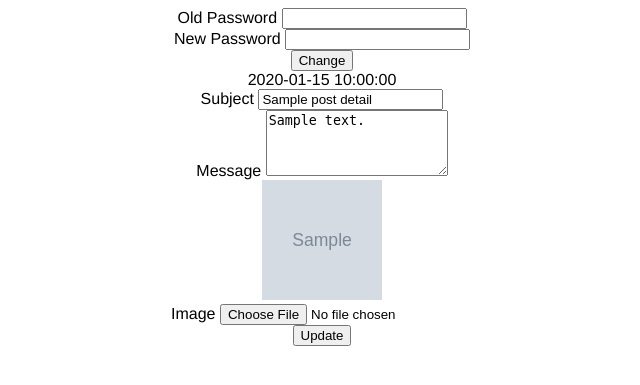
After one commit to RubertoAlexander/Forum-CC-A1, a Flask app: template app/templates/user.html in a window 1280 px wide. The commit adds this page. Shown: the top 385 px of the page, without its empty margins (318-958 px from the left). Run offline with Flask 2, Linux system fonts and the light colour scheme; the template is opened without the code that fills it: most values are stand-ins (such as "Sample title", 1, 10 or a date in 2020); grey boxes marked "Sample" are stand-in pictures.

Commit message:
User Page

```diff
--- a/app/models/fs_messages.py
+++ b/app/models/fs_messages.py
@@ -1,5 +1,6 @@
-from datetime import datetime
+from datetime import datetime, timedelta, timezone, tzinfo
 from . import db, firestore
+import zoneinfo
 
 COLLECTION = 'messages'
 
@@ -8,7 +9,7 @@ def add_message(user_key, subject, message):
         'user' : db.collection('users').document(user_key),
         'subject' : subject,
         'message' : message,
-        'post_datetime' : datetime.utcnow()
+        'post_datetime' : datetime.now()
     }
     result = db.collection(COLLECTION).add(message)
     return result[1].id
@@ -18,6 +19,7 @@ def get_message(message_key):
     return message
 
 def update_message(message_key, message_dict):
+    message_dict['post_datetime'] = datetime.now()
     message = db.collection(COLLECTION).document(message_key)
     message.set(message_dict, merge=True)
 
--- a/app/models/fs_users.py
+++ b/app/models/fs_users.py
@@ -4,11 +4,15 @@ COLLECTION = u'users'
 
 def get_user_by_id(id):
     query = db.collection(COLLECTION).where(u'id', u'==', id).limit(1).get()
+    print(query)
     user_list = list(query)
     if len(user_list) > 0:
         return user_list[0]
     else:
         return None
+
+def get_user_doc_ref(key):
+    return db.collection(COLLECTION).document(key)
 
 def get_user_by_username(username) -> list:
     query = db.collection(COLLECTION).where(u'user_name', u'==', username).limit(1).get()
--- a/app/models/gcs_message_images.py
+++ b/app/models/gcs_message_images.py
@@ -5,6 +5,8 @@ bucket = client.get_bucket(u'forum-cc-a1-task1-s3663431.appspot.com')
 
 def upload_image(image_file, message_id) -> None:
     blob = bucket.blob('message_images/'+ message_id + '.jpg')
+    print(blob)
+    blob.cache_control = 'max-age=0'
     blob.upload_from_file(image_file)
     blob.make_public()
 
--- a/app/templates/forum.html
+++ b/app/templates/forum.html
@@ -8,7 +8,7 @@
 
 <body>
     <img src="{{ user_image }}" alt="User Profile Image" width="120" height="120"/>
-    <a href="/user/{{ user_name }}">{{ user_name }}</a>
+    <a href="/user/{{ user_id }}">{{ user_name }}</a>
     <a href="/logout">Logout</a>
 
     <form method="post" id='message' enctype="multipart/form-data">
--- /dev/null
+++ b/app/templates/user.html
@@ -0,0 +1,39 @@
+{% extends 'index.html' %}
+
+{% block header %}
+<h1>{% block title %}User Page{% endblock %}</h1>
+{% endblock %}
+
+{% block content %}
+
+<body>
+
+    <form action="/user/{{ user_id }}/password" method="post">
+        <label for="old-password">Old Password</label>
+        <input type="password" name="old-password" id="old-password" required/><br>
+        <label for="new-password">New Password</label>
+        <input type="password" name="new-password" id="new-password" required /><br>
+        <input type="submit" value="Change">
+    </form>
+    {% if pwd_error %}
+    <p>{{ pwd_error }}</p>
+    {% endif %}
+
+    {% for post in posts %}
+    <form action="/user/{{ user_id }}/update/{{ post['post_details'].id }}" method="post" id="{{ post['post_details'].id }}" enctype="multipart/form-data">
+        {{ post['post_datetime'] }}<br>
+        <label for="{{ post['post_details'].id }}-subject">Subject</label>
+        <input name="{{ post['post_details'].id }}-subject" id="{{ post['post_details'].id }}-subject" value="{{ post['post_details'].get('subject') }}" required/><br>
+        <label for="{{ post['post_details'].id }}-message-text">Message</label>
+        <textarea id="{{ post['post_details'].id }}-message-text" name="{{ post['post_details'].id }}-message-text" rows="4" cols="20" form="{{ post['post_details'].id }}" >{{ post['post_details'].get('message') }}</textarea><br>
+        {% if post['post_image'] %}
+            <img src="{{ post['post_image'] }}" alt='Message Image' width="120" height="120" /><br>
+        {% endif %}
+        <label for="{{ post['post_details'].id }}-message-image">Image</label>
+        <input type="file" id="{{ post['post_details'].id }}-message-image" name="{{ post['post_details'].id }}-message-image" accept="image/*" formenctype="multipart/form-data" / ><br>
+        <input type="submit" value="Update">
+    </form>
+    {% endfor %}
+</body>
+
+{% endblock %}
--- a/app/views/__init__.py
+++ b/app/views/__init__.py
@@ -1 +1,2 @@
-from . import login_page, register_page, forum_page, logout_page
+from app.views.user_page import user_page
+from . import login_page, register_page, forum_page, logout_page, user_page
--- a/app/views/forum_page.py
+++ b/app/views/forum_page.py
@@ -26,6 +26,7 @@ def forum_page():
             })
 
         return render_template('forum.html',
+            user_id=user_id,
             user_name=username,
             user_image=user_image_url,
             posts=post_list
```
Also changed, not shown: app/views/user_page.py (added, +61 -0 lines).
